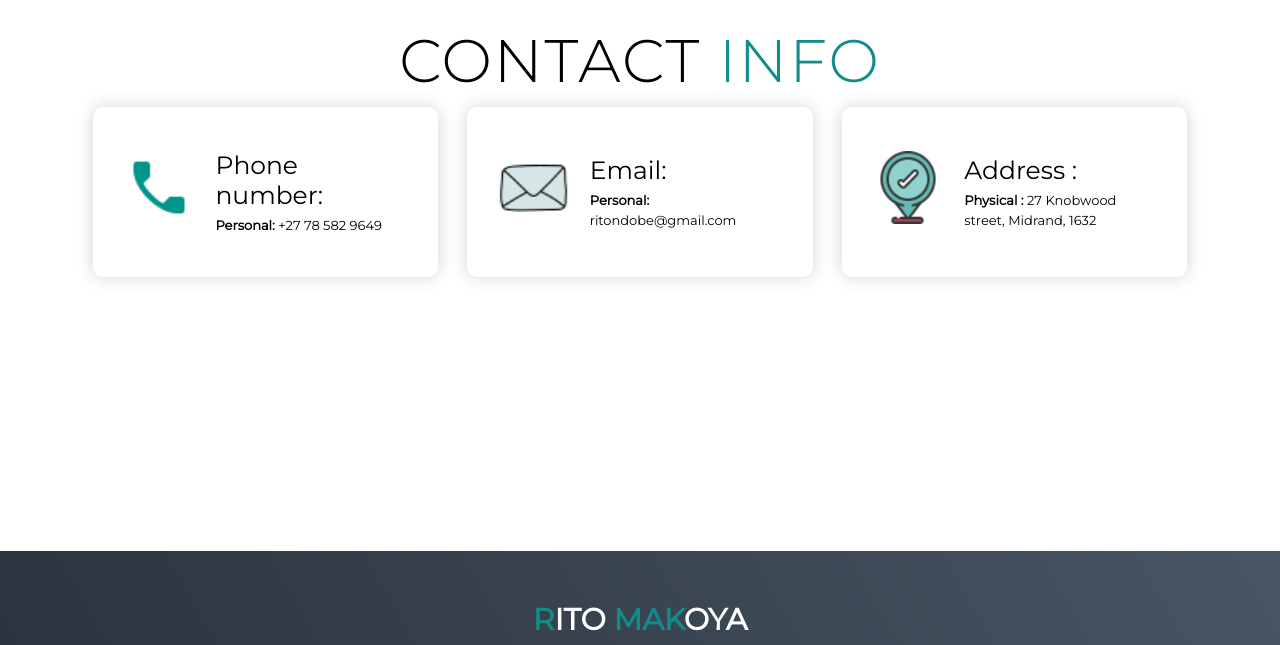
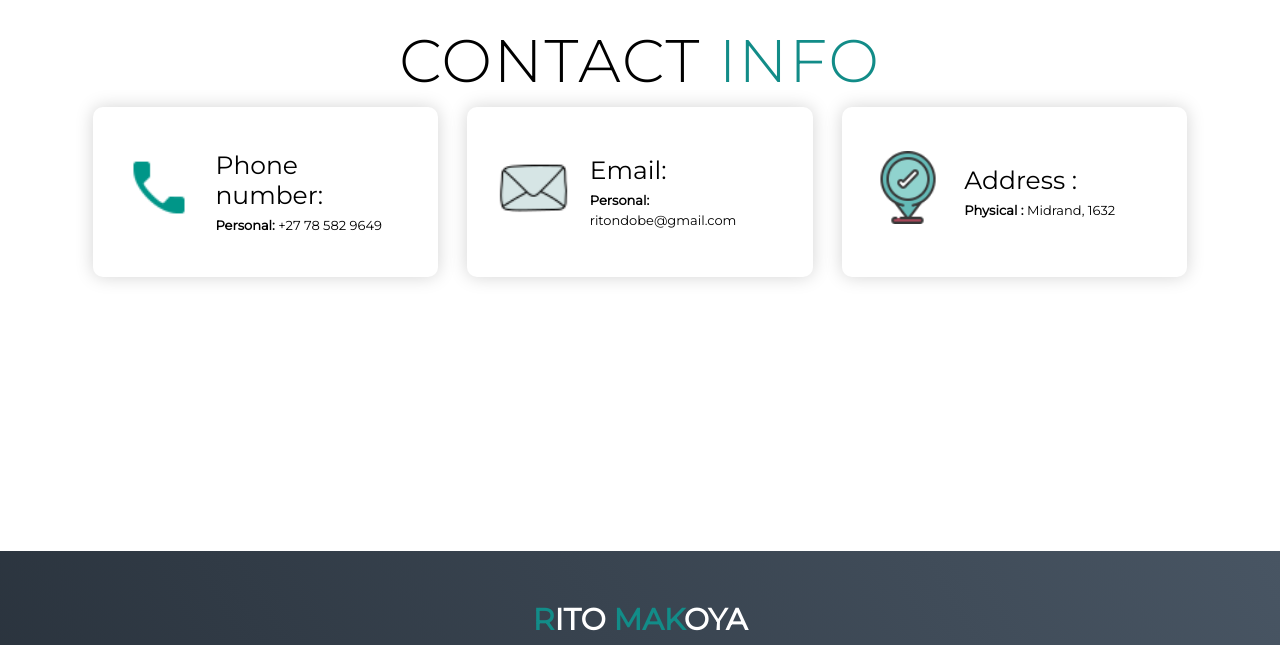
Before and after one commit to RitoMakoya/Makoya_Portfolio, a plain HTML site: page index.html in a window 1280 px wide. Shown: the part 4479-5124 px from the top of the page. Drawn offline with Linux system fonts and the light colour scheme.

Commit message:
Update index.html

```diff
--- a/index.html
+++ b/index.html
@@ -249,8 +249,8 @@
           <div class="icon"><img src="images/icons8-location-60.png" /></div>
           <div class="contact-info">
             <h1>Address :</h1>
-            <h2><span>Physical :</span> 27 Knobwood street, Midrand, 1632</h2>
-            <!-- <h2><span>Postal :</span> P O Box 137, Giyani, 0826</h2> -->
+            <h2><span>Physical :</span> Midrand, 1632</h2>
+            <!-- <h2><span>Postal :</span> Giyani, 0826</h2> -->
           </div>
         </div>
       </div>
```
